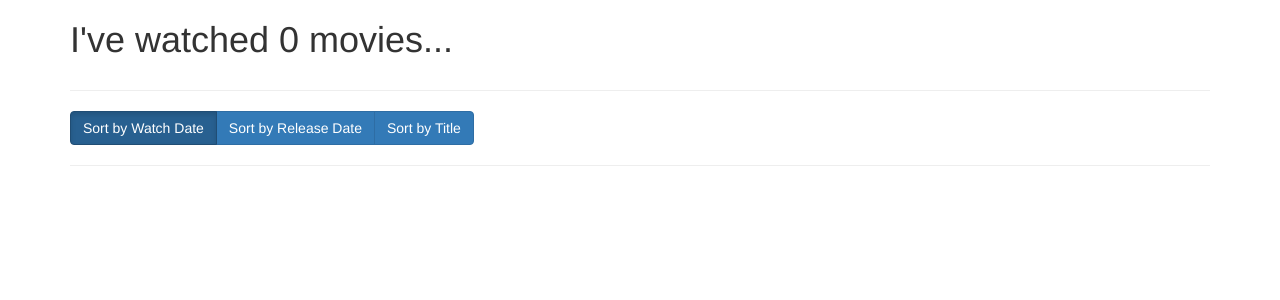
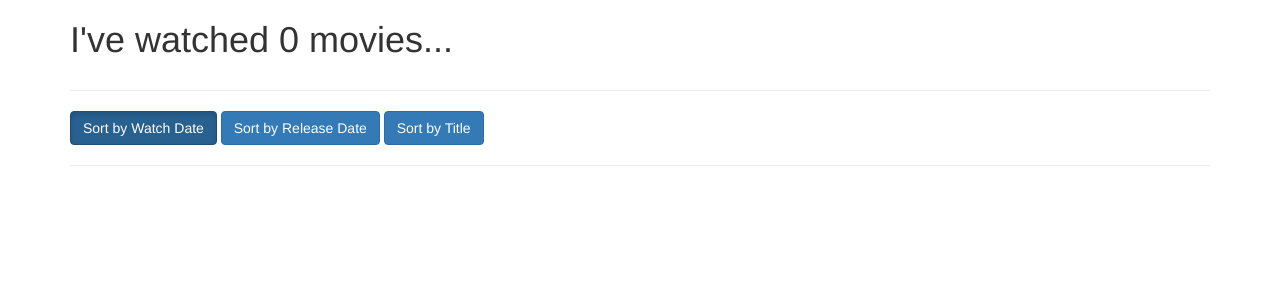
Before and after one commit to nitinsavant/lists, a Django app: page / in a window 1280 px wide. Shown: the top 300 px of the page. Run offline with Django 3.2, Linux system fonts and the light colour scheme; data that the repository does not hold is empty; some libraries are stand-ins or nearby versions.

Commit message:
Ungroup buttons

```diff
--- a/movies/templates/movies/index.html
+++ b/movies/templates/movies/index.html
@@ -15,7 +15,7 @@
       </div>
     </div>
 
-    <div class="row btn-group col-md-12" data-toggle="buttons">
+    <div class="row col-md-12" data-toggle="buttons">
         <label class="btn btn-primary active" id="optionwatch">
           <input type="radio" name="options" onclick="sortbyWatch();"> Sort by Watch Date
         </label>
```
Also changed, not shown: 1 other file.
